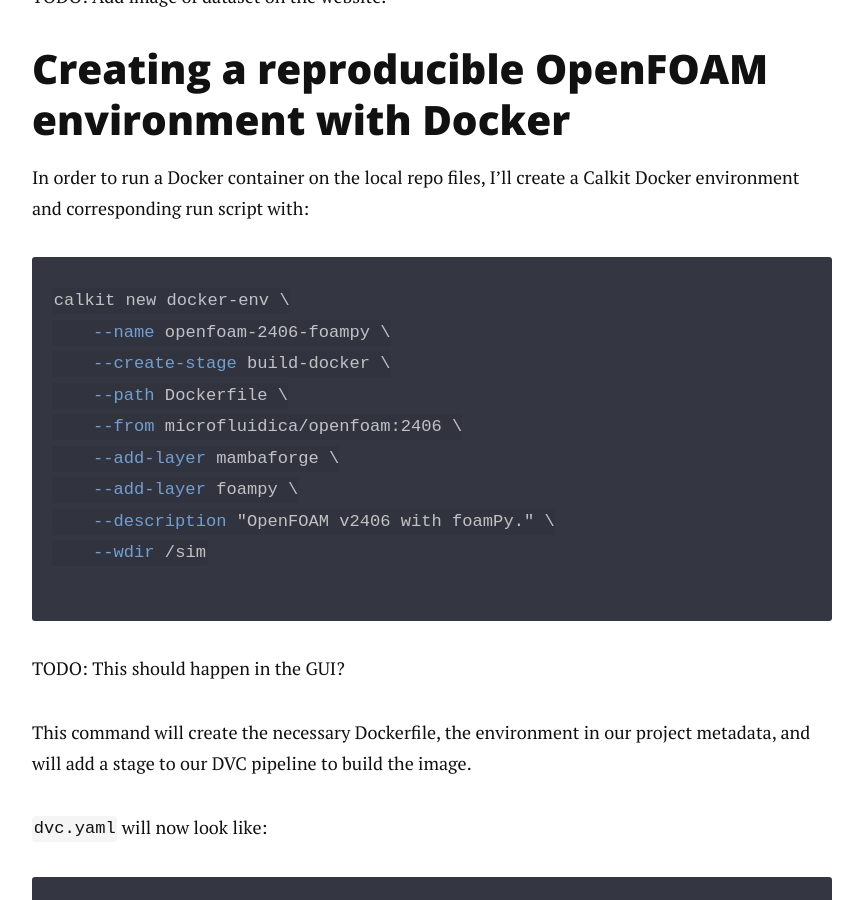
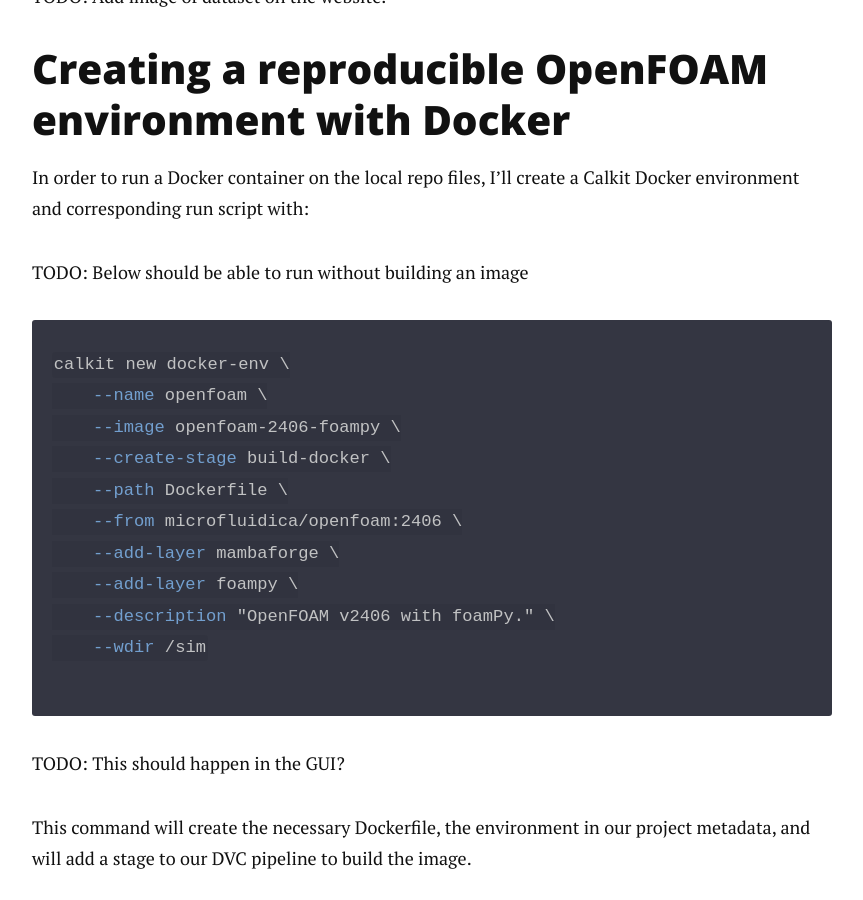
Before and after one commit to petebachant/petebachant.github.io, a Jekyll site: the page built from _posts/2024-10-15-reproducible-openfoam.markdown, in a window 1280 px wide and 900 px high, scrolled down 2947 px. Shown: the whole window, without its empty margins (208-1071 px from the left). Built offline with Jekyll 4.4.1, drawn with Linux system fonts in a browser that asks for light colours; nearby versions of some CDN libraries; formulas are drawn with MathJax 3; comment, search, counter and statistics services are not loaded.

Commit message:
Add todo note

````diff
--- a/_posts/2024-10-15-reproducible-openfoam.markdown
+++ b/_posts/2024-10-15-reproducible-openfoam.markdown
@@ -112,9 +112,12 @@
 In order to run a Docker container on the local repo files,
 I'll create a Calkit Docker environment and corresponding run script with:
 
+TODO: Below should be able to run without building an image
+
 ```sh
 calkit new docker-env \
-    --name openfoam-2406-foampy \
+    --name openfoam \
+    --image openfoam-2406-foampy \
     --create-stage build-docker \
     --path Dockerfile \
     --from microfluidica/openfoam:2406 \
````
